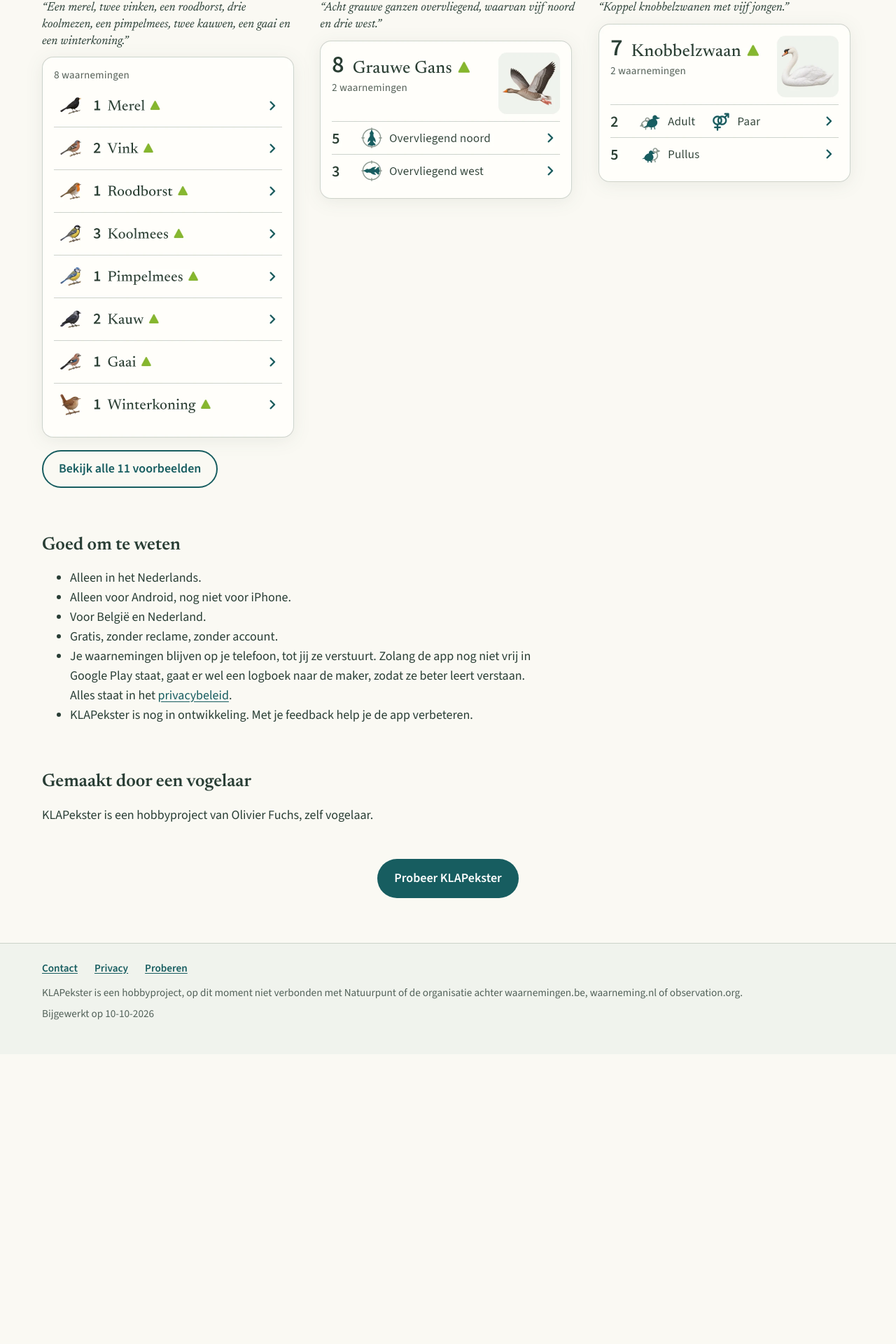
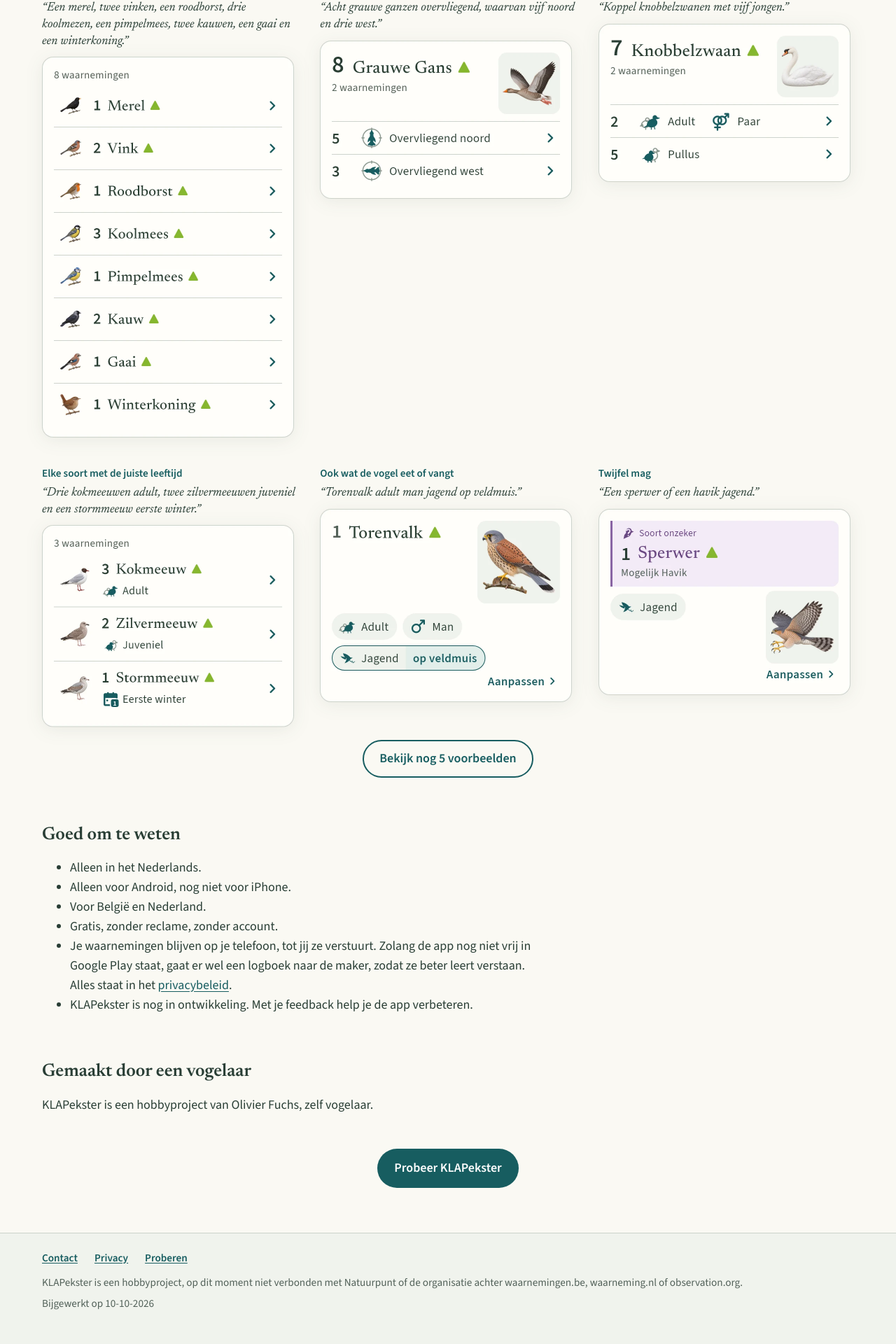
Before and after one commit to KLAPekster/website, a Jekyll site: the page built from index.md, in a window 1280 px wide. Shown: the part 2470-4390 px from the top of the page at 70% size. Built offline with Jekyll 4.4.1, drawn with Linux system fonts in a browser that asks for light colours; before the commit the page ends 3976 px from its top, so only the background shows below that.

Commit message:
Voorbeelden: zes meteen zichtbaar, knop Bekijk nog 5 voorbeelden in het midden
Co-Authored-By: Claude Opus 5.5 <noreply@anthropic.com>

```diff
--- a/assets/stijl.css
+++ b/assets/stijl.css
@@ -270,9 +270,11 @@ h3 { font-size: 1.25rem; margin: 1.6em 0 0.4em; }
   font-size: 1.1rem;
   line-height: 1.35;
 }
-/* De knop "Bekijk alle voorbeelden": klapt de rest open, zonder script.
-   Open verdwijnt de knop, de voorbeelden staan dan gewoon onder de eerste
-   drie. */
+/* De knop "Bekijk nog … voorbeelden": klapt de rest open, zonder script.
+   In het midden, zodat hij niet wegvalt onder de eerste fiche. Open
+   verdwijnt de knop, de voorbeelden staan dan gewoon onder de eerste zes. */
+.meer-voorbeelden { text-align: center; margin-top: 8px; }
+.meer-voorbeelden[open] { text-align: start; }
 .meer-voorbeelden > summary {
   list-style: none;
   display: inline-block;
--- a/index.md
+++ b/index.md
@@ -87,26 +87,30 @@ dialectnamen. Ook veel verkeerd verstane vogelnamen kan KLAPekster alsnog
 herkennen.
 
 {% comment %}
-  De voorbeelden komen ná de uitleg over het gebruik, en eerst maar drie; de
-  rest klapt open (Olivier, 9 oktober 2026: elf voorbeelden duwden de uitleg
-  bijna twee schermhoogtes naar beneden). Welke drie: de volgorde in
-  tools/website_fiches.dart in de app-repo. Openklappen zonder script, met
-  details/summary.
+  De voorbeelden komen ná de uitleg over het gebruik (Olivier, 9 oktober
+  2026: elf voorbeelden duwden de uitleg bijna twee schermhoogtes naar
+  beneden). Eerst zes, op een breed scherm twee rijen van drie; de rest klapt
+  open achter een knop in het midden (Olivier, 10 oktober 2026: met drie en
+  een knop links zag je die knop makkelijk over het hoofd). Welke: de
+  volgorde in tools/website_fiches.dart in de app-repo. Openklappen zonder
+  script, met details/summary.
 {% endcomment %}
-{% assign aantal = site.data.voorbeelden.size | minus: 1 %}
+{% assign zichtbaar = 6 %}
+{% assign verder = zichtbaar | plus: 1 %}
+{% assign rest = site.data.voorbeelden.size | minus: verder %}
 
 ## Zeg het zoals je het ziet
 
 <p class="flauw alleen-telefoon">Veeg opzij voor meer.</p>
 
 <div class="voorbeelden">
-{% for v in site.data.voorbeelden offset:1 limit:3 %}{% include voorbeeld.html v=v %}{% endfor %}
+{% for v in site.data.voorbeelden offset:1 limit:zichtbaar %}{% include voorbeeld.html v=v %}{% endfor %}
 </div>
 
 <details class="meer-voorbeelden">
-  <summary>Bekijk alle {{ aantal }} voorbeelden</summary>
+  <summary>Bekijk nog {{ rest }} voorbeelden</summary>
   <div class="voorbeelden">
-  {% for v in site.data.voorbeelden offset:4 %}{% include voorbeeld.html v=v %}{% endfor %}
+  {% for v in site.data.voorbeelden offset:verder %}{% include voorbeeld.html v=v %}{% endfor %}
   </div>
 </details>
 
```
